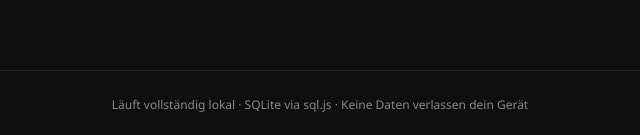
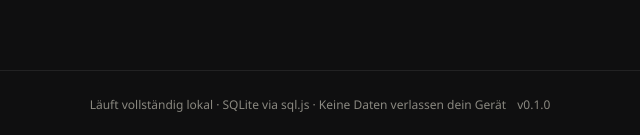
Before and after one commit to ja-m/calibre-bestseller-search, a plain HTML site: page index.html in a window 1280 px wide. Shown: the part 987-1122 px from the top of the page, 320-960 px from the left. Drawn offline with Linux system fonts and the light colour scheme.

Commit message:
Add app version display and README version (0.1.0)

```diff
--- a/index.html
+++ b/index.html
@@ -232,7 +232,7 @@ footer{border-top:1px solid var(--border);padding:1.5rem 2rem;text-align:center;
 <div class="empty" id="emptyState" style="display:none">📭 Keine Bücher gefunden</div>
 
 </main>
-<footer>Läuft vollständig lokal · SQLite via sql.js · Keine Daten verlassen dein Gerät</footer>
+<footer>Läuft vollständig lokal · SQLite via sql.js · Keine Daten verlassen dein Gerät <span id="ver" style="margin-left:8px;color:var(--muted);font-size:12px"></span></footer>
 
 <script>
 // ─── Konfiguration ────────────────────────────────────────────────────────────
@@ -250,6 +250,10 @@ let books = [];
 let dupCount = 0;
 let activeTab = '';
 const SQL_CDN = 'https://cdnjs.cloudflare.com/ajax/libs/sql.js/1.10.2/';
+const APP_VERSION = '0.1.0';
+// Zeige Versionsinfo im Footer
+const _verEl = document.getElementById('ver');
+if (_verEl) _verEl.textContent = 'v' + APP_VERSION;
 
 // Manuell als vorhanden markierte Bücher: Set von keys (title+author normalisiert)
 let manualFound = new Set();
```
Also changed, not shown: 1 other file.
